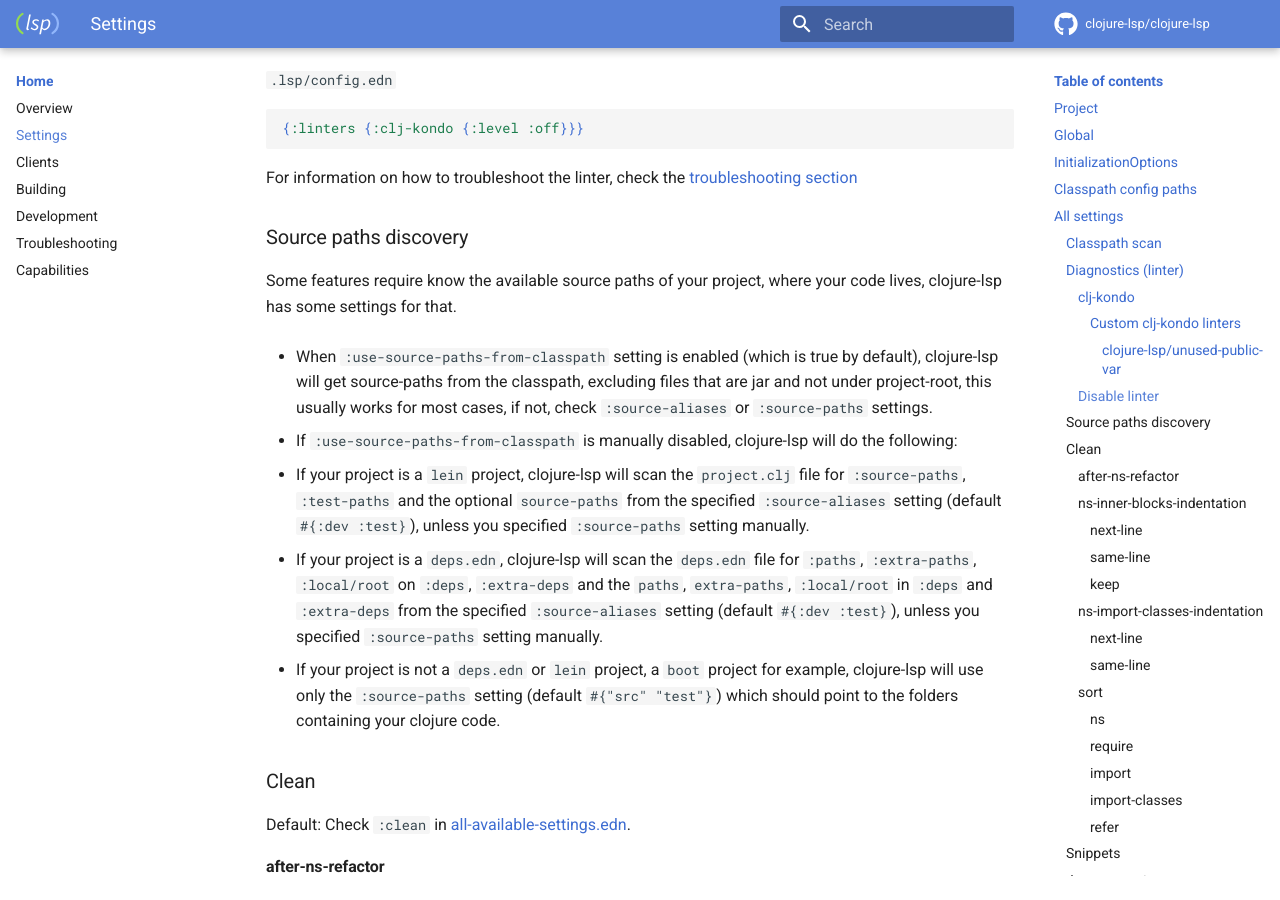
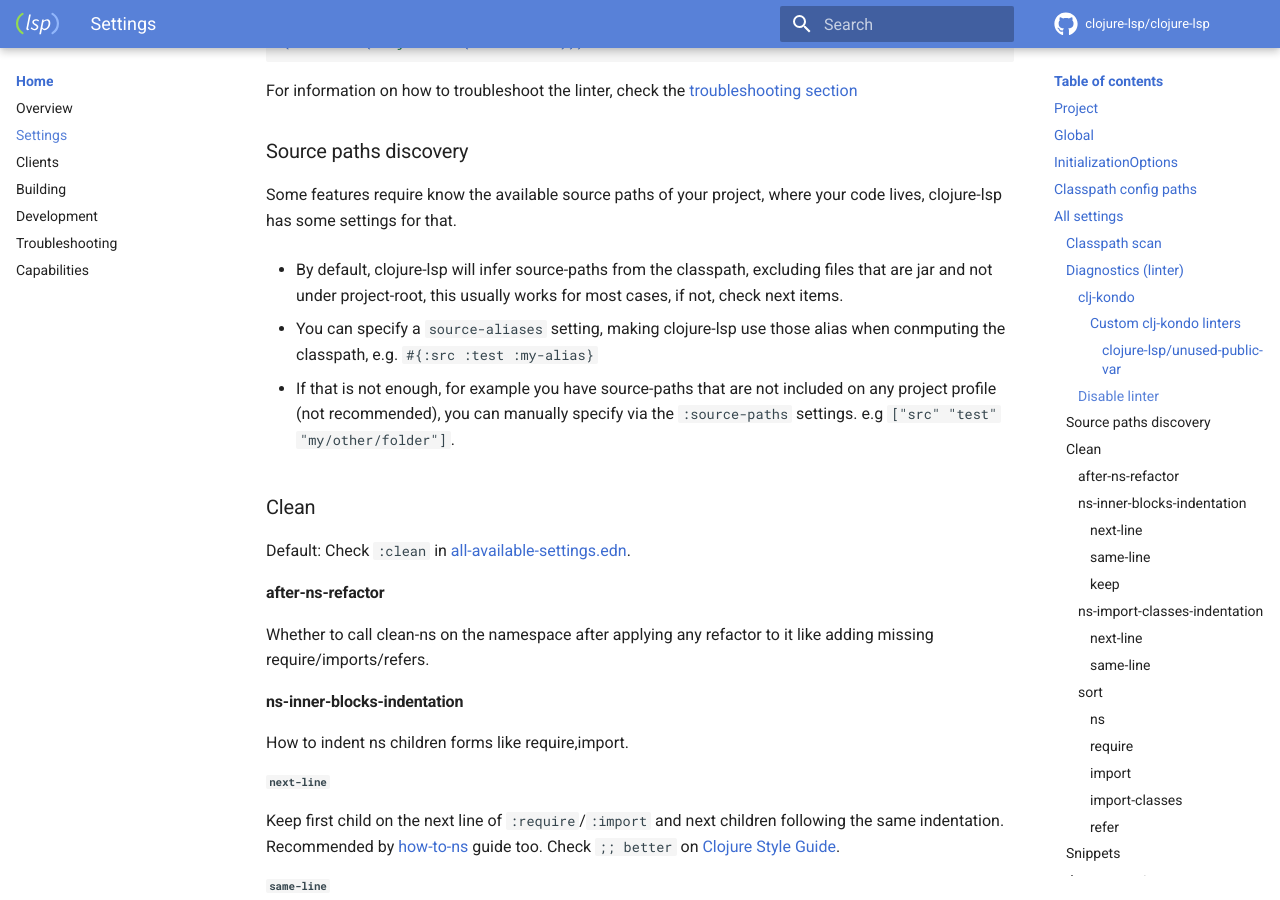
Before and after one commit to clojure-lsp/clojure-lsp, an MkDocs documentation site: the page built from docs/settings.md, in a window 1280 px wide and 900 px high, scrolled down 7516 px. Built offline with MkDocs 1.6.1 and Material for MkDocs 9.7.7, drawn with Linux system fonts in a browser that asks for light colours; comment, search, counter and statistics services are not loaded; some of the changed text lies outside the part shown.

Commit message:
Remove `use-source-paths-from-classpath` setting, its value was already true and disabling it could cause false-positives.

```diff
--- a/docs/settings.md
+++ b/docs/settings.md
@@ -102,7 +102,6 @@ __You can find all settings and its default values [here](https://github.com/clo
 | `:stubs`                                  | Stub generation related settings, check the [Stub generation](#stub-generation) section below.                                                                                                                                                                                                                                                                                                                       |                                                                                               |
 | `:text-document-sync-kind`                | The sync kind during document changes, if client should send whole buffer or just related changes. Should be `:full` or `:incremental`                                                                                                                                                                                                                                                                               | `:full`                                                                                       |
 | `:use-metadata-for-privacy?`              | Whether to use `^:private` metadata for refactorings instead of `defn-`                                                                                                                                                                                                                                                                                                                                              | `false`                                                                                       |
-| `:use-source-paths-from-classpath`        | Whether to check source-paths from classpath or manually discover                                                                                                                                                                                                                                                                                                                                                    | `true`                                                                                        |
 
 ### Classpath scan
 
@@ -223,12 +222,11 @@ For information on how to troubleshoot the linter, check the [troubleshooting se
 
 Some features require know the available source paths of your project, where your code lives, clojure-lsp has some settings for that.
 
-- When `:use-source-paths-from-classpath` setting is enabled (which is true by default), clojure-lsp will get source-paths from the classpath, excluding files that are jar and not under project-root, this usually works for most cases, if not, check `:source-aliases` or `:source-paths` settings.
+- By default, clojure-lsp will infer source-paths from the classpath, excluding files that are jar and not under project-root, this usually works for most cases, if not, check next items.
 
-- If `:use-source-paths-from-classpath` is manually disabled, clojure-lsp will do the following:
-  - If your project is a `lein` project, clojure-lsp will scan the `project.clj` file for `:source-paths`, `:test-paths` and the optional `source-paths` from the specified `:source-aliases` setting (default `#{:dev :test}`), unless you specified `:source-paths` setting manually.
-  - If your project is a `deps.edn`, clojure-lsp will scan the `deps.edn` file for `:paths`, `:extra-paths`, `:local/root` on `:deps`, `:extra-deps` and the `paths`, `extra-paths`, `:local/root` in `:deps` and `:extra-deps` from the specified `:source-aliases` setting (default `#{:dev :test}`), unless you specified `:source-paths` setting manually.
-  - If your project is not a `deps.edn` or `lein` project, a `boot` project for example, clojure-lsp will use only the `:source-paths` setting (default `#{"src" "test"}`) which should point to the folders containing your clojure code.
+- You can specify a `source-aliases` setting, making clojure-lsp use those alias when conmputing the classpath, e.g. `#{:src :test :my-alias}`
+
+- If that is not enough, for example you have source-paths that are not included on any project profile (not recommended), you can manually specify via the `:source-paths` settings. e.g `["src" "test" "my/other/folder"]`.
 
 ### Clean
 
```
Also changed, not shown: CHANGELOG.md (+1 -0 lines), 4 other files.
